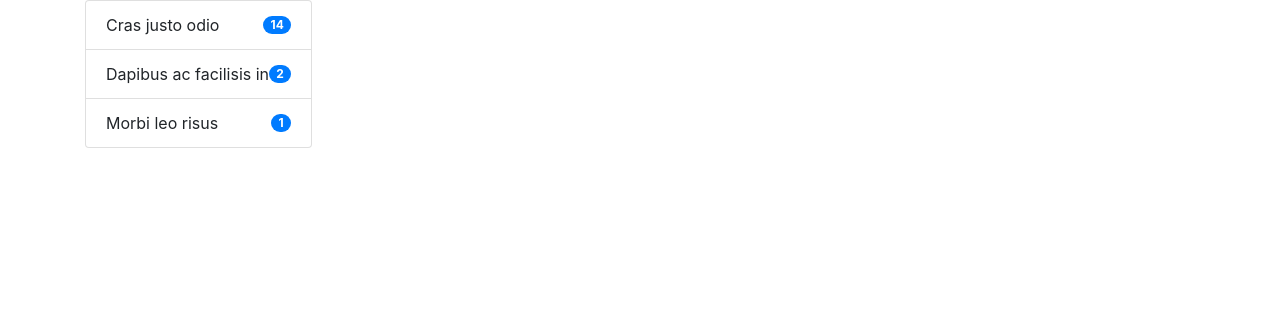
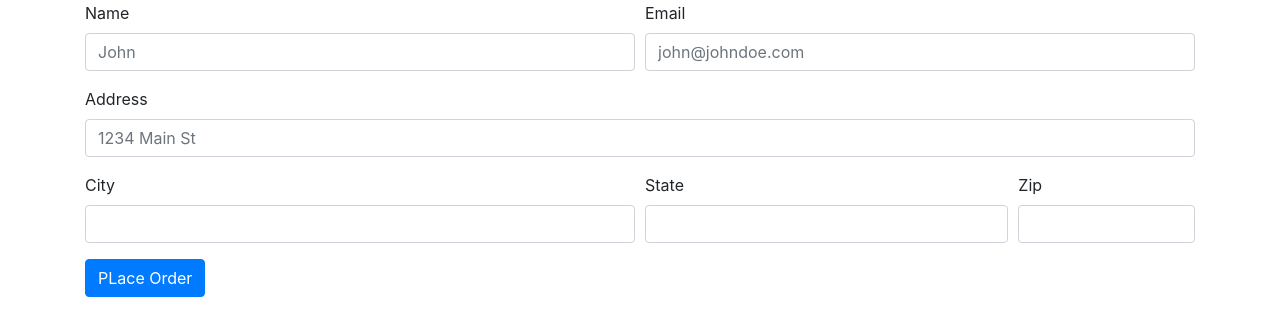
Before and after one commit to collinskoech11/DjangoEcommerce, a Django app: page /checkout/ in a window 1280 px wide. Shown: the top 336 px of the page. Run offline with Django 3.2, Linux system fonts and the light colour scheme; some libraries are stand-ins or nearby versions.

Commit message:
checkout proccess

```diff
--- a/ecomsite/shop/templates/shop/checkout.html
+++ b/ecomsite/shop/templates/shop/checkout.html
@@ -1,6 +1,7 @@
 <!DOCTYPE html>
 <html lang="en">
 <head>
+   <script src="https://code.jquery.com/jquery-3.6.0.js" integrity="sha256-H+K7U5CnXl1h5ywQfKtSj8PCmoN9aaq30gDh27Xc0jk=" crossorigin="anonymous"></script>
     <meta charset="UTF-8">
     <meta http-equiv="X-UA-Compatible" content="IE=edge">
     <meta name="viewport" content="width=device-width, initial-scale=1.0">
@@ -9,24 +10,66 @@
 </head>
 <body>
     <div class="container">
-        <div class="col-md-12">
-            <div class="row">
-                <ul class="list-group">
-                    <li class="list-group-item d-flex justify-content-between align-items-center">
-                      Cras justo odio
-                      <span class="badge badge-primary badge-pill">14</span>
-                    </li>
-                    <li class="list-group-item d-flex justify-content-between align-items-center">
-                      Dapibus ac facilisis in
-                      <span class="badge badge-primary badge-pill">2</span>
-                    </li>
-                    <li class="list-group-item d-flex justify-content-between align-items-center">
-                      Morbi leo risus
-                      <span class="badge badge-primary badge-pill">1</span>
-                    </li>
+        <div class="row">
+          <div class="col-md-12">
+
+                  <ul class="list-group" id="item_list">
+
                   </ul>
             </div>
         </div>
+        <div class="row">
+          <div class="col-md-12">
+            <form method="POST">
+              <div class="form-row">
+                <div class="form-group col-md-6">
+                  <label for="inputEmail4">Name</label>
+                  <input id="name" name="name" type="text" class="form-control" id="inputEmail4" placeholder="John">
+                </div>
+                <div class="form-group col-md-6">
+                  <label for="inputPassword4">Email</label>
+                  <input id="email" name="email" type="text" class="form-control" id="inputPassword4" placeholder="john@johndoe.com">
+                </div>
+              </div>
+              <div class="form-group">
+                <label for="inputAddress">Address</label>
+                <input id="address" name="address" type="text" class="form-control" id="inputAddress" placeholder="1234 Main St">
+              </div>
+
+              <div class="form-row">
+                <div class="form-group col-md-6">
+                  <label for="inputCity">City</label>
+                  <input id="city" name="city" type="text" class="form-control" id="inputCity">
+                </div>
+                <div class="form-group col-md-4">
+                  <label for="inputState">State</label>
+                  <input id="state" name="state" type="text" class="form-control" id="inputCity">
+                </div>
+                <div class="form-group col-md-2">
+                  <label for="inputZip">Zip</label>
+                  <input id="zipcode" name="zipcode" type="text" class="form-control" id="inputZip">
+                </div>
+              </div>
+
+              <button type="submit" class="btn btn-primary">PLace Order</button>
+            </form>
+          </div>
+        </div>
     </div>
 </body>
+<script type="text/javascript">
+  if(localStorage.getItem('cart')==null){
+    var cart = {};
+  }
+  else{
+    cart = JSON.parse(localStorage.getItem('cart'));
+  }
+  for(item in cart){
+    let name = cart[item][1];
+    let quantity =  cart[item][0];
+
+    itemString = `<li class="list-group-item">${name}-${quantity}</li>`
+    $('#item_list').append(itemString);
+  }
+</script>
 </html>
--- a/ecomsite/shop/templates/shop/index.html
+++ b/ecomsite/shop/templates/shop/index.html
@@ -74,9 +74,7 @@
                     <div class="card">
                         <img src="{{ product.image }}" alt="" class="card-img">
                         <div class="card-body">
-                            <div id="nm{{product.id}}" class="card-title" style="font-weight:900">
-                                {{ product.title }}
-                            </div>
+                            <div id="nm{{product.id}}" class="card-title" style="font-weight:900">{{ product.title }}</div>
                             <div class="card-text" style="color:green; font-weight:800;">
                                Ksh {{ product.price }}
                             </div>
@@ -149,7 +147,7 @@
             var cartIndex = 1;
             for(var x in cart){
                 cartString += cartIndex;
-                cartString += document.getElementById("nm"+x).innerHTML + "Qty : " + cart[x] + "<br/>";
+                cartString += document.getElementById("nm"+x).innerHTML + "Qty : " + cart[x][0] + "<br/>";
                 cartIndex+=1;
             }
 
```
